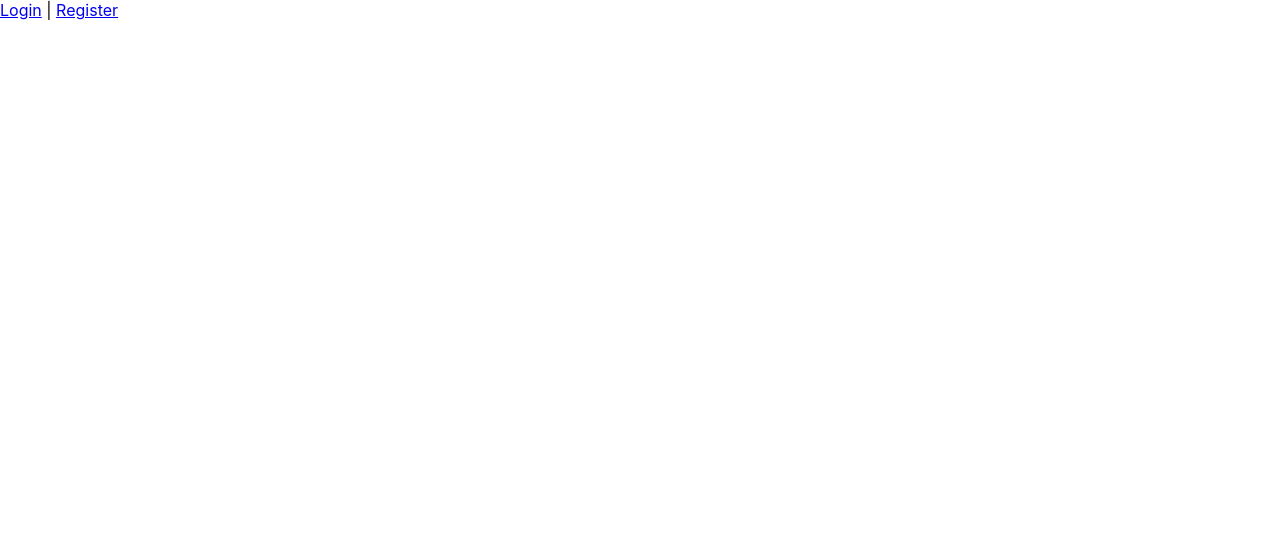
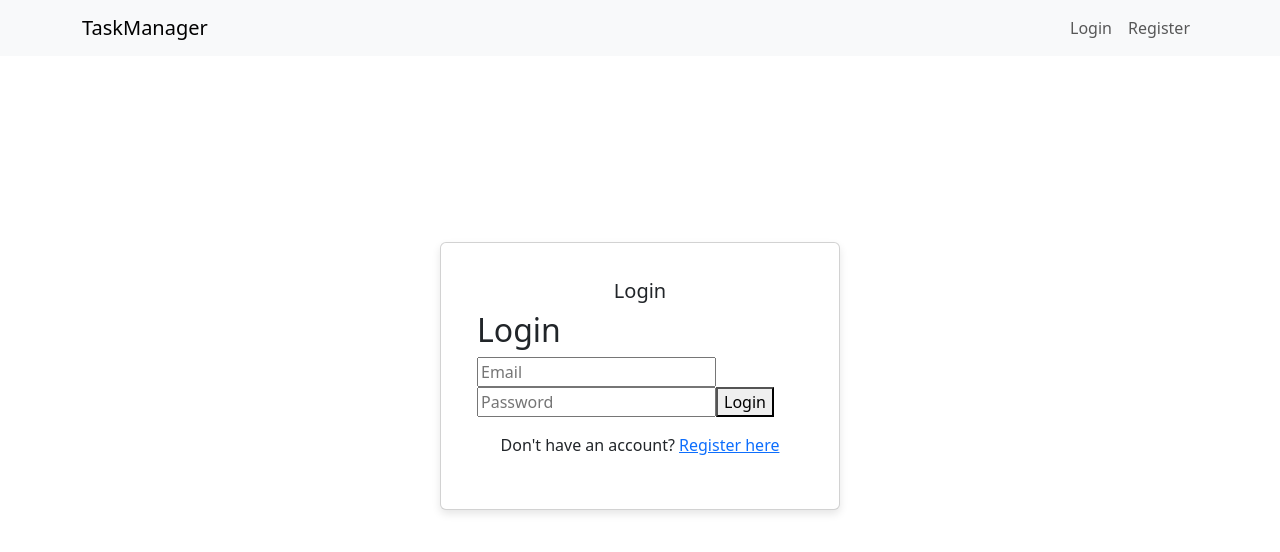
Before and after one commit to M-Strzelecki/TaskManagement, a React (Create React App) app in the folder frontend/: page / in a window 1280 px wide. Before the commit this address led to /welcome. Shown: the top 552 px of the page. Built offline with nearby package versions, Linux system fonts and the light colour scheme.

Commit message:
Enhance home screen with Bootstrap

```diff
--- a/frontend/package.json
+++ b/frontend/package.json
@@ -6,6 +6,7 @@
     "@testing-library/jest-dom": "^5.17.0",
     "@testing-library/react": "^13.4.0",
     "@testing-library/user-event": "^13.5.0",
+    "bootstrap": "^5.3.3",
     "react": "^18.3.1",
     "react-dom": "^18.3.1",
     "react-router-dom": "^6.26.2",
--- a/frontend/src/App.js
+++ b/frontend/src/App.js
@@ -1,5 +1,5 @@
-import React, { useContext } from 'react';
-import { BrowserRouter as Router, Route, Routes, Navigate } from 'react-router-dom';
+import React, { useState } from 'react';
+import { BrowserRouter as Router, Route, Routes, Navigate, Link } from 'react-router-dom';
 import Login from './components/Login';
 import Register from './components/Register';
 import TaskList from './components/TaskList';
@@ -8,33 +8,75 @@ import WelcomeScreen from './components/WelcomeScreen'; // Import the WelcomeScr
 import { AuthContext } from './context/AuthContext';
 
 const App = () => {
-  const { user, logout } = useContext(AuthContext);
+  const { user, logout } = React.useContext(AuthContext);
+  const [isLogin, setIsLogin] = useState(true); // State to toggle between login and register forms
 
   return (
     <Router>
-      <div>
-        <nav>
-          {user ? (
-            <div>
-              <span>Welcome, {user.name}</span>
-              <a href="/welcome">Dashboard</a> {/* Link to WelcomeScreen */}
-              <button onClick={logout}>Logout</button>
+      <div className="container-fluid p-0">
+        {/* Navbar */}
+        <nav className="navbar navbar-expand-lg navbar-light bg-light">
+          <div className="container">
+            <Link className="navbar-brand" to="/">
+              TaskManager
+            </Link>
+            <div className="collapse navbar-collapse" id="navbarNav">
+              <ul className="navbar-nav ms-auto">
+                {user ? (
+                  <>
+                    <li className="nav-item">
+                      <Link className="nav-link" to="/tasks">Tasks</Link>
+                    </li>
+                    <li className="nav-item">
+                      <button className="btn btn-danger" onClick={logout}>Logout</button>
+                    </li>
+                  </>
+                ) : (
+                  <>
+                    <li className="nav-item">
+                      <a className="nav-link" href="#" onClick={() => setIsLogin(true)}>Login</a>
+                    </li>
+                    <li className="nav-item">
+                      <a className="nav-link" href="#" onClick={() => setIsLogin(false)}>Register</a>
+                    </li>
+                  </>
+                )}
+              </ul>
             </div>
-          ) : (
-            <div>
-              <a href="/login">Login</a> | <a href="/register">Register</a>
-            </div>
-          )}
+          </div>
         </nav>
 
-        <Routes>
-          <Route path="/login" element={<Login />} />
-          <Route path="/register" element={<Register />} />
-          <Route path="/welcome" element={user ? <WelcomeScreen /> : <Navigate to="/welcome" />} />
-          <Route path="/tasks" element={user ? <TaskList /> : <Navigate to="/login" />} />
-          <Route path="/profile" element={user ? <Profile /> : <Navigate to="/login" />} />
-          <Route path="*" element={<Navigate to="/welcome" />} />
-        </Routes>
+        {/* Card for Login or Register */}
+        <div className="d-flex justify-content-center align-items-center" style={{ height: '80vh' }}>
+          <div className="card" style={{ width: '400px' }}>
+            <div className="card-body">
+              {isLogin ? (
+                <>
+                  <h5 className="card-title text-center">Login</h5>
+                  <Login />
+                  <div className="text-center mt-3">
+                    <p>Don't have an account? <a href="#" onClick={() => setIsLogin(false)}>Register here</a></p>
+                  </div>
+                </>
+              ) : (
+                <>
+                  <h5 className="card-title text-center">Register</h5>
+                  <Register />
+                  <div className="text-center mt-3">
+                    <p>Already have an account? <a href="#" onClick={() => setIsLogin(true)}>Login here</a></p>
+                  </div>
+                </>
+              )}
+            </div>
+          </div>
+        </div>
+
+        <div className="container mt-5">
+          <Routes>
+            <Route path="/tasks" element={user ? <TaskList /> : <Login />} />
+            <Route path="/profile" element={user ? <Profile /> : <Login />} />
+          </Routes>
+        </div>
       </div>
     </Router>
   );
--- a/frontend/src/components/WelcomeScreen.js
+++ b/frontend/src/components/WelcomeScreen.js
@@ -18,6 +18,11 @@ const WelcomeScreen = () => {
       <button onClick={() => navigate('/tasks')}>Go to Task List</button>
       <button onClick={() => navigate('/profile')}>Manage Profile</button>
       <button onClick={handleLogout}>Logout</button>
+
+      <button className="btn btn-primary">Go to Task List</button>
+      <button className="btn btn-success">Manage Profile</button>
+      <button className="btn btn-danger">Logout</button>
+
     </div>
   );
 };
--- a/frontend/src/index.css
+++ b/frontend/src/index.css
@@ -11,3 +11,9 @@ code {
   font-family: source-code-pro, Menlo, Monaco, Consolas, 'Courier New',
     monospace;
 }
+
+.card {
+  box-shadow: 0 4px 8px rgba(0, 0, 0, 0.1);
+  padding: 20px;
+  border-radius: 8px;
+}
--- a/frontend/src/index.js
+++ b/frontend/src/index.js
@@ -1,6 +1,7 @@
 import React from 'react';
 import ReactDOM from 'react-dom/client';
 import './index.css';
+import 'bootstrap/dist/css/bootstrap.min.css';
 import App from './App';
 import AuthProvider from './context/AuthContext';
 
```
Also changed, not shown: frontend/src/App.css (line endings or trailing spaces), 1 other file (tests, documents, lock files or other folders).
